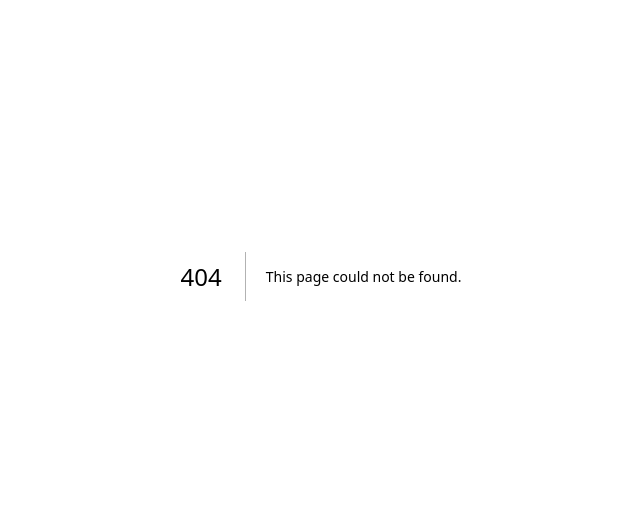
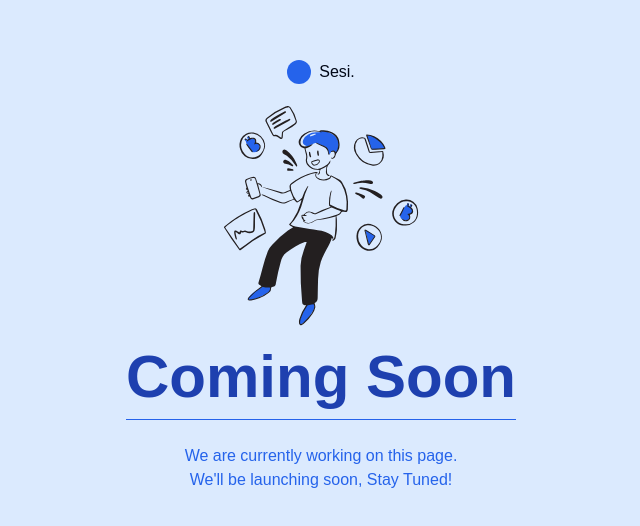
Before and after one commit to raihan-ramadhan/sesi, a Next.js app: page /coming-soon in a window 1280 px wide. Before the commit this address had no page. Shown: the part 124-650 px from the top of the page, without its empty margins (319-959 px from the left). Built offline with nearby package versions, Linux system fonts and the light colour scheme.

Commit message:
add dynami coming soon page

```diff
--- /dev/null
+++ b/app/coming-soon/page.tsx
@@ -0,0 +1,57 @@
+import React from 'react';
+import Image from 'next/image';
+import { Separator } from '@/components/ui/separator';
+import Link from 'next/link';
+
+interface SearchParams {
+  from?: string;
+}
+
+interface ComingSoonPageProps {
+  searchParams: SearchParams;
+}
+
+const ComingSoonPage: React.FC<ComingSoonPageProps> = ({ searchParams }) => {
+  const from: string | null = searchParams?.from
+    ? searchParams.from
+        .replace(/-/g, ' ')
+        .replace(/\b\w/g, (char) => char.toUpperCase())
+    : null;
+
+  return (
+    <div className="flex flex-col items-center justify-center min-h-screen bg-blue-100">
+      <Link href="/dashboard" className="flex items-center gap-2 font-medium">
+        <div className="flex h-6 w-6 items-center justify-center rounded-md bg-primary text-primary-foreground">
+          <Image
+            placeholder="empty"
+            src="/sesi.svg"
+            width={14}
+            height={14}
+            alt="Logo of sesi - seleksi kompetensi"
+            className="size-3.5 fill-white"
+          />
+        </div>
+        Sesi.
+      </Link>
+      <Image
+        src="/coming-soon.svg"
+        alt="Coming Soon Illustration"
+        height={380}
+        width={380}
+        priority
+      />
+      <div className="flex flex-col items-center justify-center">
+        <h1 className="text-6xl font-bold text-blue-800">Coming Soon</h1>
+        <Separator className="my-3 bg-primary " />
+        <p className="mt-3 text-base text-blue-600">
+          We are currently working on {from ?? 'this'} page.
+        </p>
+        <p className="text-lbase text-blue-600">
+          We'll be launching soon, Stay Tuned!
+        </p>
+      </div>
+    </div>
+  );
+};
+
+export default ComingSoonPage;
--- a/components/sidebar/app-sidebar.tsx
+++ b/components/sidebar/app-sidebar.tsx
@@ -32,6 +32,7 @@ import {
 // 6. verification alert for google sigin because the emailVer is null
 // in account page add change name, upload profile pic (aws Storage), connect email user with google account,
 // 1. add search in dashboard / sideba
+// lihat security role base, apakah component masih diloat di client apa enggak (Check user dan role yg kita pakai saat ini adalah type client, cari yg server)
 
 import { getUser } from '@/lib/auth/getUserServerAction';
 import { getUserRole } from '@/lib/auth/getUserRoleServerAction';
@@ -63,13 +64,8 @@ export function AppSidebar({ ...props }: React.ComponentProps<typeof Sidebar>) {
     userInfo();
   }, []);
 
-  console.log(role);
-
   return (
     <Sidebar collapsible="icon" {...props}>
-      {/* <SidebarHeader>
-        <TeamSwitcher teams={data.teams} />
-      </SidebarHeader> */}
       <SidebarContent>
         <NavMain
           items={[
@@ -81,19 +77,19 @@ export function AppSidebar({ ...props }: React.ComponentProps<typeof Sidebar>) {
               items: [
                 {
                   title: 'SKB',
-                  url: '#',
+                  url: '/coming-soon?from=SKB',
                 },
                 {
                   title: 'PPPK',
-                  url: '#',
+                  url: '/coming-soon?from=PPPK',
                 },
                 {
                   title: 'BUMN',
-                  url: '#',
+                  url: '/coming-soon?from=BUMN',
                 },
                 {
                   title: 'UK',
-                  url: '#',
+                  url: '/coming-soon?from=UK',
                 },
               ],
             },
@@ -104,17 +100,17 @@ export function AppSidebar({ ...props }: React.ComponentProps<typeof Sidebar>) {
             list={[
               {
                 name: 'Submitted Question',
-                url: '#',
+                url: '/coming-soon?from=Submitted-Question',
                 icon: Frame,
               },
               {
                 name: 'Sales & Marketing',
-                url: '#',
+                url: '/coming-soon?from=Sales',
                 icon: PieChart,
               },
               {
                 name: 'Travel',
-                url: '#',
+                url: '/coming-soon?from=Travel',
                 icon: Map,
               },
             ]}
--- a/components/sidebar/nav-admin.tsx
+++ b/components/sidebar/nav-admin.tsx
@@ -24,6 +24,7 @@ import {
   SidebarMenuItem,
   useSidebar,
 } from '@/components/ui/sidebar';
+import Link from 'next/link';
 
 export function NavAdmin({
   list,
@@ -43,10 +44,10 @@ export function NavAdmin({
         {list.map((item) => (
           <SidebarMenuItem key={item.name}>
             <SidebarMenuButton asChild>
-              <a href={item.url}>
+              <Link href={item.url}>
                 <item.icon />
                 <span>{item.name}</span>
-              </a>
+              </Link>
             </SidebarMenuButton>
             <DropdownMenu>
               <DropdownMenuTrigger asChild>
--- a/components/sidebar/nav-main.tsx
+++ b/components/sidebar/nav-main.tsx
@@ -17,6 +17,7 @@ import {
   SidebarMenuSubButton,
   SidebarMenuSubItem,
 } from '@/components/ui/sidebar';
+import Link from 'next/link';
 
 export function NavMain({
   items,
@@ -37,11 +38,11 @@ export function NavMain({
       <SidebarGroupLabel>Utama</SidebarGroupLabel>
       <SidebarMenu>
         <SidebarMenuItem>
-          <SidebarMenuButton asChild>
-            <a href="/tryout">
+          <SidebarMenuButton asChild tooltip={'Tryout'}>
+            <Link href="/tryout">
               <BookOpenText />
               <span>Tryout</span>
-            </a>
+            </Link>
           </SidebarMenuButton>
         </SidebarMenuItem>
         {items.map((item) => (
--- a/components/sidebar/nav-owner.tsx
+++ b/components/sidebar/nav-owner.tsx
@@ -24,6 +24,7 @@ import {
   SidebarMenuItem,
   useSidebar,
 } from '@/components/ui/sidebar';
+import Link from 'next/link';
 
 export function NavOwner({
   projects,
@@ -43,10 +44,10 @@ export function NavOwner({
         {projects.map((item) => (
           <SidebarMenuItem key={item.name}>
             <SidebarMenuButton asChild>
-              <a href={item.url}>
+              <Link href={item.url}>
                 <item.icon />
                 <span>{item.name}</span>
-              </a>
+              </Link>
             </SidebarMenuButton>
             <DropdownMenu>
               <DropdownMenuTrigger asChild>
```
Also changed, not shown: public/coming-soon.svg (added), public/sesi.svg.
